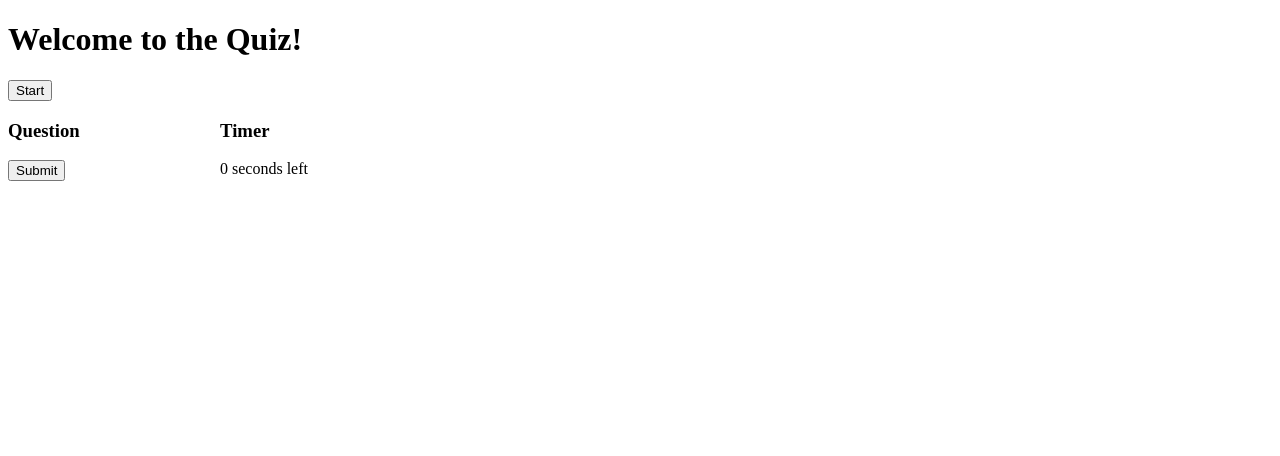
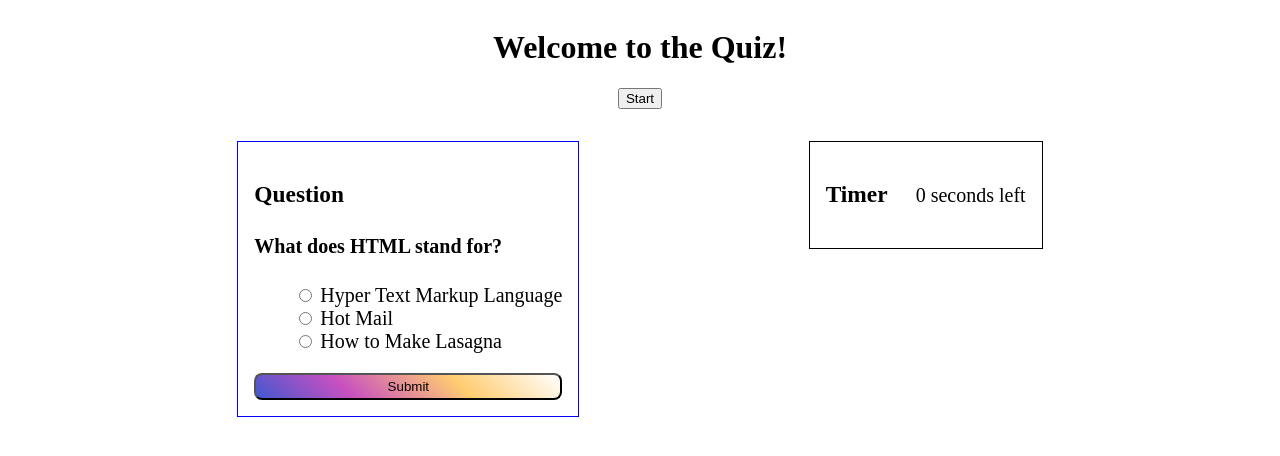
Before and after one commit to trizziehuynh/Create-a-Quiz-, a plain HTML site: page index.html in a window 1280 px wide. Drawn offline with Linux system fonts and the light colour scheme.

Commit message:
Added styles to the file

```diff
--- a/assets/script.js
+++ b/assets/script.js
@@ -0,0 +1,72 @@
+//To have the questions and the timer appear after clicking on the start button.
+
+document.getElementById("start-button").addEventListener("click", (event) => {
+  document.getElementById("card").classList.remove("hidden");
+});
+
+
+
+
+var quizList = [
+  {
+    question: "What does HTML stand for?",
+    a: "Hyper Text Markup Language",
+    b: "Hot Mail",
+    c: "How to Make Lasagna",
+    correct: "a",
+  },
+  {
+    question:
+      "What is always a welcome page, and explains the purpose or topic of the site?",
+    a: "Page 4",
+    b: "Homepage",
+    c: "Table of contents",
+    correct: "b",
+  },
+  {
+    question: "What should values always be enclosed in?",
+    a: "Quotation marks",
+    b: "Commas",
+    c: "ParenthesisC.",
+    correct: "a",
+  },
+  {
+    question: "< br  / > What type of tag is this?",
+    a: "Break tag",
+    b: "A broken one",
+    c: "An opening tag",
+    correct: "a",
+  },
+];
+
+
+var quiz = document.getElementById("quiz");
+var answer = document.querySelectorAll(".answer");
+var questionLi = document.getElementById("question");
+var a_text = document.getElementById("a_text");
+var b_text = document.getElementById("b_text");
+var c_text = document.getElementById("c_text");
+var submitBtn = document.getElementById("submit");
+
+var currentQuiz=0;
+var score=0;
+
+loadQuiz();
+
+function loadQuiz(){
+  deselectAns();
+
+  var currentQuizData=quizList[currentQuiz];
+  questionLi.innerText=currentQuizData.question;
+  a_text.innerText=currentQuizData.a;
+  b_text.innerText = currentQuizData.b;
+  c_text.innerText = currentQuizData.c;
+}
+
+function deselectAns(){
+  answer.forEach(answer=> answer.checked = false)
+}
+
+function getSelected(){
+
+}
--- a/assets/style.css
+++ b/assets/style.css
@@ -1,6 +1,61 @@
-.wrapper{
+.wrapper {
   display: flex;
+  justify-content: space-evenly;
+  align-items: flex-start;
+  margin-top: 2rem;
+}
+
+header {
+  display: flex;
+  justify-content: center;
+  align-items: center;
+  flex-direction: column;
+}
+
+header h1 {
+  align-self: center;
+}
+
+#start-button {
+  max-width: 100px;
+}
+
+/* .hidden{
+  display: none;
+} */
+
+#quiz {
+  border: 1px solid blue;
+  padding: 1rem;
+  font-size: 20px;
+}
+
+#submit {
+  border-radius: 8px;
+  padding: 0.25rem;
+  display: block;
+  width: 100%;
+  background-image: linear-gradient(
+    43deg,
+    #4158d0 0%,
+    #c850c0 30%,
+    #ffcc70 66%,
+    #ffffff 100%
+  );
+}
+
+ul {
+  list-style: none;
+}
+
+#timer {
+  padding: 1rem;
+  border: 1px solid;
+  width: 200px px;
+  display: flex;
+  align-content: stretch;
   justify-content: space-between;
-  max-width: 300px;
-
+  align-items: baseline;
+  font-size: 20px;
+  width: 200px;
 }
--- a/index.html
+++ b/index.html
@@ -10,20 +10,39 @@
 <body>
   <header>
     <h1>Welcome to the Quiz!</h1>
-    <button type="submit">Start</button>
+    <button type="submit" id="start-button">Start</button>
   </header>
   <main>
-    <section class="wrapper">
-      <article id="card">
+    <section class="wrapper hidden" id="card">
+      <article  id="quiz">
         <h3>Question</h3>
-        <button type="submit">Submit</button>
+        <h4 id="question">What is the ans. to this questions</h4>
+        <ul id="options">
+          <li>
+            <input type="radio" name="answer" id="a" class="answer">
+            <label for="a" id="a_text">Answer</label>
+          </li>
+          <li>
+            <input type="radio" name="answer" id="b" class="answer">
+            <label for="b" id="b_text">Answer</label>
+          </li>
+          <li>
+            <input type="radio" name="answer" id="c" class="answer">
+            <label for="c" id="c_text">Answer</label>
+          </li>
+
+        </ul>
+        <button id="submit">Submit</button>
       </article>
-      <article>
+
+      <article id="timer">
         <h3>Timer</h3>
-        <p><span>0</span> seconds left</p>
+        <p><span id="timer-count">0</span> seconds left</p>
       </article>
     </section>
   </main>
 
+  <script src="./assets/script.js"></script>
+
 </body>
 </html>
```
Also changed, not shown: assets/questions.txt (added).
